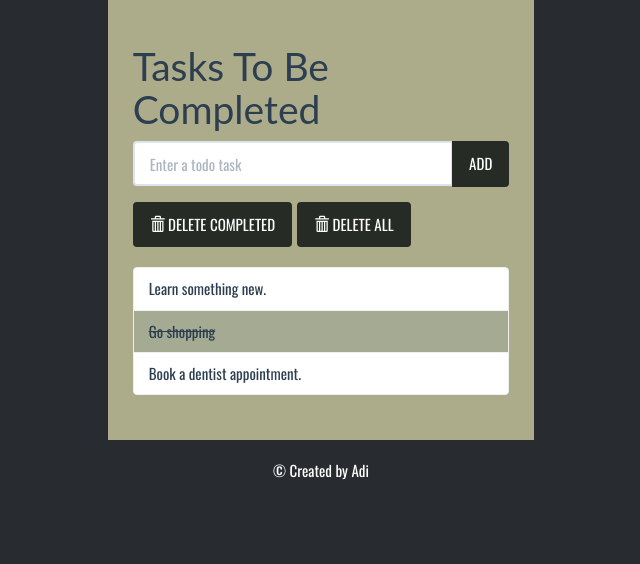
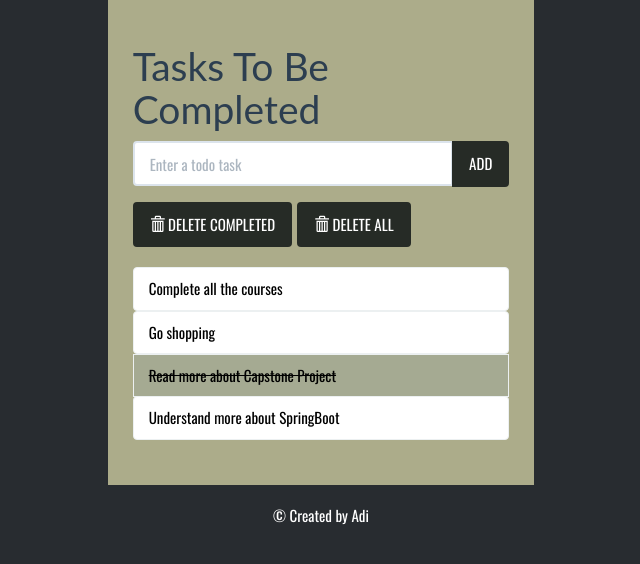
Before and after one commit to AditiS11/Todolist, a Django app: page / in a window 1280 px wide. Shown: the part 129-693 px from the top of the page, without its empty margins (319-959 px from the left). Run offline with Django 5.2, Linux system fonts and the light colour scheme; data comes from the database, SQL or seed files in the repository; both versions use the stored data as it was after the commit; some libraries are stand-ins or nearby versions.

Commit message:
Displaying the data from the database

```diff
--- a/todolist/static/todolist/styles.css
+++ b/todolist/static/todolist/styles.css
@@ -39,3 +39,11 @@ footer {
 	color:white;
 
 }
+.list-group-item
+{
+	color:black
+}
+a{
+	color:black
+
+}
--- a/todolist/templates/todolist/index.html
+++ b/todolist/templates/todolist/index.html
@@ -37,12 +37,12 @@
 						<div class="col-lg-12">
 							<div class="btn-toolbar">
 								<div class="btn-group">
-									<button type="button" class="btn" id="DeleteButton2">
+									<button type="button" class="btn">
 										<i class="glyphicon glyphicon-trash"></i> DELETE COMPLETED
 									</button>
 								</div>
 								<div class="btn-group">
-									<button type="button" class="btn" id="DeleteButton1">
+									<button type="button" class="btn">
 										<i class="glyphicon glyphicon-trash"></i> DELETE ALL
 									</button>
 								</div>
@@ -51,9 +51,13 @@
 					</div>
 
 					<ul class="list-group t20">
-						<li class="list-group-item">Learn something new.</li>
-						<li class="list-group-item todo-completed">Go shopping</li>
-						<li class="list-group-item">Book a dentist appointment.</li>
+						{% for todolist in todo_items %}
+							{% if todolist.completed%}
+								<li class="list-group-item todo-completed ">{{todolist.text}}</li>
+							{% else %}
+								<a href="#"><li class="list-group-item">{{todolist.text}}</li></a>
+							{% endif %}
+						{% endfor %}
 					</ul>
 				</div>
 			</div>
--- a/todolist/views.py
+++ b/todolist/views.py
@@ -1,5 +1,9 @@
 from django.shortcuts import render
+from .models import Todolist
 
 # Create your views here.
 def index(request):
-    return render(request,'todolist/index.html')
+
+    todo_item = Todolist.objects.order_by('id') #Creating a variable to hold all the objects from the database that matches and todolist and store it inside the context as a list and furthur use it on our template
+    context={'todo_items' : todo_item}
+    return render(request,'todolist/index.html',context) #The context is passed to the template where it can be used
```
Also changed, not shown: db.sqlite3.
